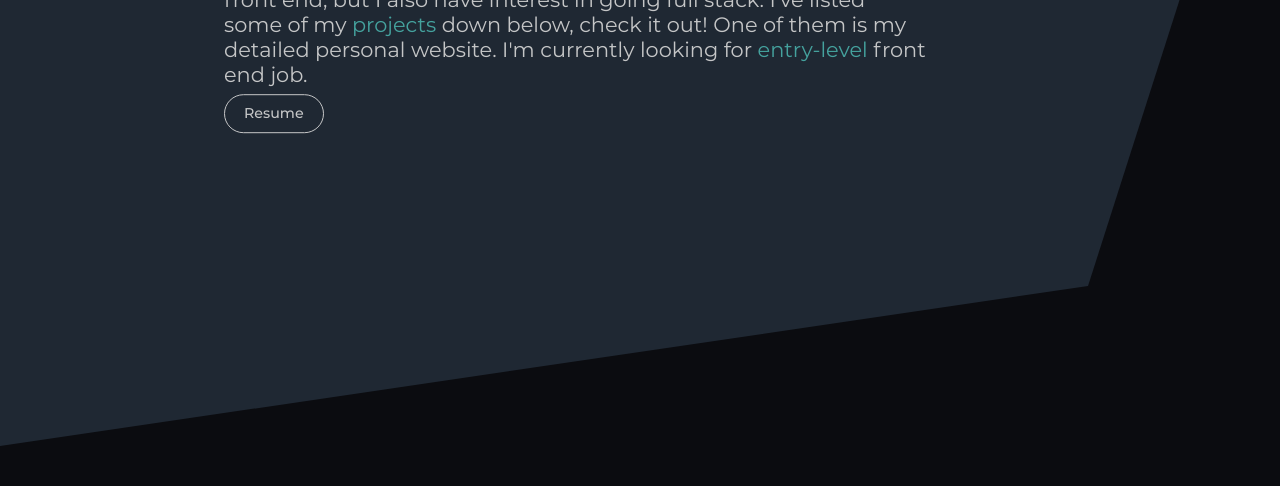
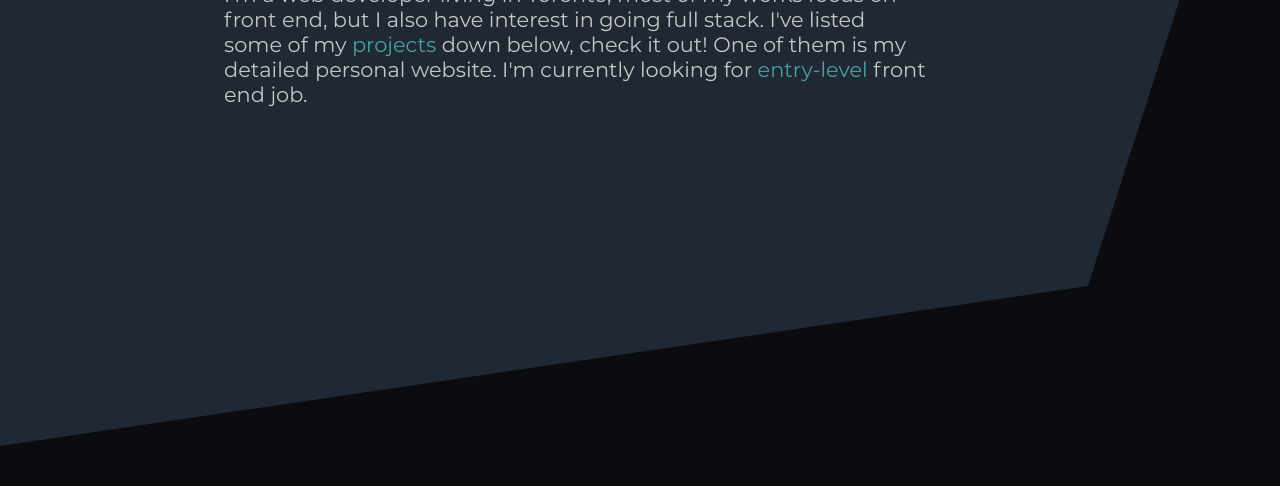
Before and after one commit to wuchufan/portfolio, a website: page index.html in a window 1280 px wide. Shown: the part 314-800 px from the top of the page. Drawn offline with Linux system fonts and the light colour scheme.

Commit message:
removed resume button

```diff
--- a/index.html
+++ b/index.html
@@ -18,7 +18,7 @@
         <h1 class="header__text-title heading-primary"><span class="header__text--span">Hi, I'm</span> Chufan Wu</h1>
         <p class="header__text-paragraph paragraph-primary u-margin-bottom-tiny">I'm a web developer living in Toronto, most of my works focus on front end, but I also have interest in going full stack. I've listed some of my <span class="text-highlight-primary" >
           projects </span>down below, check it out! One of them is my detailed personal website. I'm currently looking for <span class="text-highlight-primary">entry-level </span> front end job.</p>
-        <a href="#" class="btn">Resume</a>
+        <!-- <a href="#" class="btn">Resume</a> -->
       </div>
     </header>
     <!-- skill section -->
```
